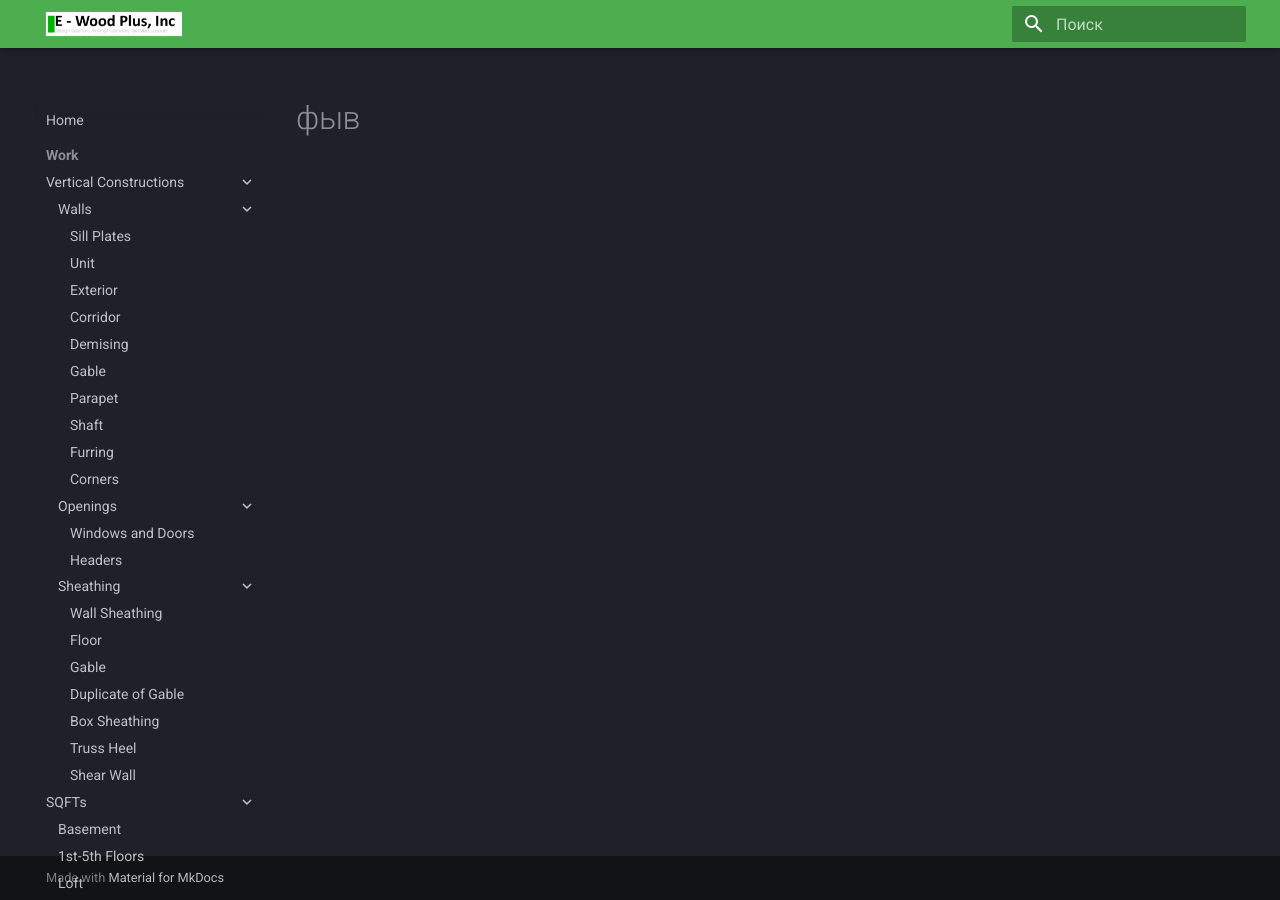
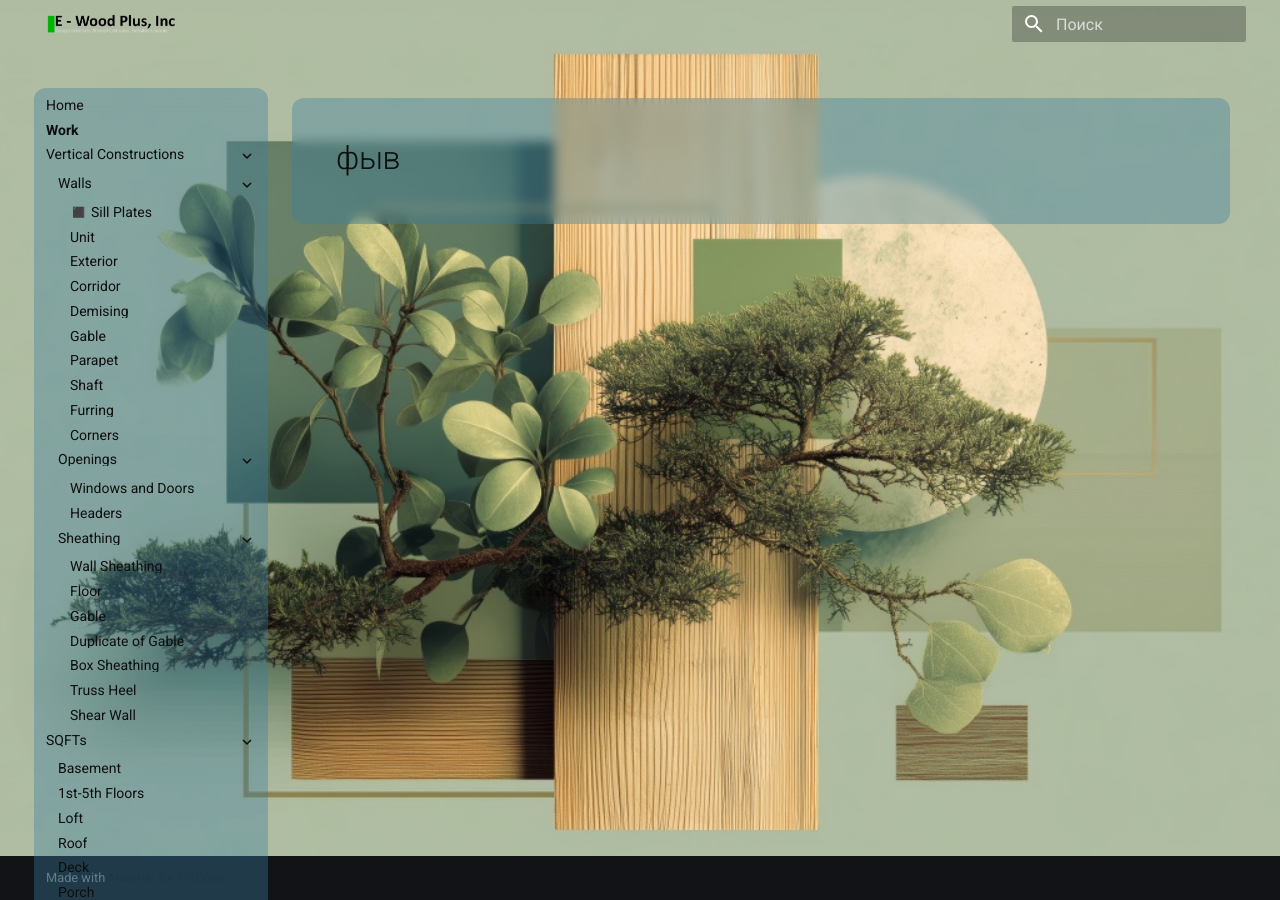
Before and after one commit to artrmiys/knowledge-base-e-wood, an MkDocs documentation site: the page built from docs/test.md, in a window 1280 px wide. Built offline with MkDocs 1.6.1 and Material for MkDocs 9.7.7, drawn with Linux system fonts in a browser that asks for light colours.

Commit message:
added backround

```diff
--- /dev/null
+++ b/docs/assets/stylesheets/extra.css
@@ -0,0 +1,119 @@
+/* ==== ФОН САЙТА ==== */
+:root {
+  --md-default-bg-color: transparent;
+}
+
+body {
+  background: url("../images/background.jpg") no-repeat center top;
+  background-size: cover;
+  background-attachment: scroll;
+}
+
+/* ==== ЦВЕТ ТЕКСТА ==== */
+.md-content,
+.md-nav,
+.md-nav__link,
+h1, h2, h3, h4, h5, h6,
+a {
+  color: #0e0e0e !important;
+}
+
+/* ==== ЦЕНТРАЛЬНЫЙ КОНТЕНТ ==== */
+.md-content {
+  background: rgba(59, 125, 158, 0.378);
+  backdrop-filter: blur(6px);
+  border-radius: 12px;
+  padding: 20px;
+  margin: 20px;
+}
+
+/* ==== ЛЕВОЕ МЕНЮ ==== */
+.md-sidebar--primary {
+  background: rgba(57, 64, 109, 0) !important;
+  backdrop-filter: blur(8px);
+  border-radius: 8px;
+  padding-top: 10px;
+}
+
+/* ==== УБИРАЕМ ВСЕ ЧЕРНЫЕ ГРАДИЕНТЫ И ТЕНИ ==== */
+.md-sidebar--primary::before,
+.md-sidebar--primary::after,
+.md-sidebar__scrollwrap::before,
+.md-sidebar__scrollwrap::after,
+.md-nav--primary::before,
+.md-nav--primary::after,
+.md-nav__title::before,
+.md-nav__title::after {
+  display: none !important;
+  background: none !important;
+  box-shadow: none !important;
+  border: none !important;
+}
+
+/* Полностью убираем фон-градиент у списка */
+.md-nav--primary {
+  background: transparent !important;
+  box-shadow: none !important;
+  border-top: none !important;
+}
+
+/* Скроллбар убираем у левой панели */
+.md-sidebar__scrollwrap {
+  background: none !important;
+  box-shadow: none !important;
+  overflow: auto !important;
+}
+
+/* ==== ШАПКА (HEADER) ==== */
+.md-header {
+  background: rgba(255, 255, 255, 0.0) !important;
+  backdrop-filter: none !important;
+  box-shadow: none !important;
+}
+
+
+/* ЛЕВАЯ ПАНЕЛЬ НА МОБИЛЕ */
+.md-sidebar--primary .md-sidebar__scrollwrap {
+  background: rgba(59, 125, 158, 0.378) !important;
+  backdrop-filter: blur(8px);
+  border-radius: 12px;
+
+}
+
+/* Убираем верхнюю чёрную полосу у меню окончательно */
+.md-nav--primary > .md-nav__list::before {
+    display: none !important;
+    background: none !important;
+    box-shadow: none !important;
+    border: none !important;
+}
+
+/* На всякий случай убираем фон заголовков меню */
+.md-nav__title {
+    background: transparent !important;
+    box-shadow: none !important;
+}
+
+/* Убираем чёрный градиент в первой строке меню */
+.md-sidebar__scrollwrap {
+    background-image: none !important;
+}
+
+
+/* Уменьшаем расстояние между пунктами в меню */
+.md-nav__link {
+  line-height: 1 !important;   /* Высота строки */
+  padding-top: 1px !important;
+  padding-bottom: 1px !important;
+}
+
+/* Уменьшаем отступы внутри уровней меню */
+.md-nav__item {
+  margin: 0 !important;
+  padding: 0 !important;
+}
+
+/* Подправим вложенные пункты, чтобы всё было ровно */
+.md-nav__list {
+  gap: 0 !important;
+}
--- a/mkdocs.yml
+++ b/mkdocs.yml
@@ -18,12 +18,15 @@ theme:
       primary: green
       accent: lime
 
+extra_css:
+    - assets/stylesheets/extra.css
+
 nav:
   - Home: index.md
   - Work:
       - Vertical Constructions:
           - Walls:
-              - Sill Plates: work/vertical/walls/sill-plates.md
+              - ◼️ Sill Plates: work/vertical/walls/sill-plates.md
               - Unit: work/vertical/walls/unit.md
               - Exterior: work/vertical/walls/exterior.md
               - Corridor: work/vertical/walls/corridor.md
```
Also changed, not shown: docs/index.md (+4 -0 lines), docs/assets/images/background.jpg (added), docs/assets/images/logo.png, 1 other file.
